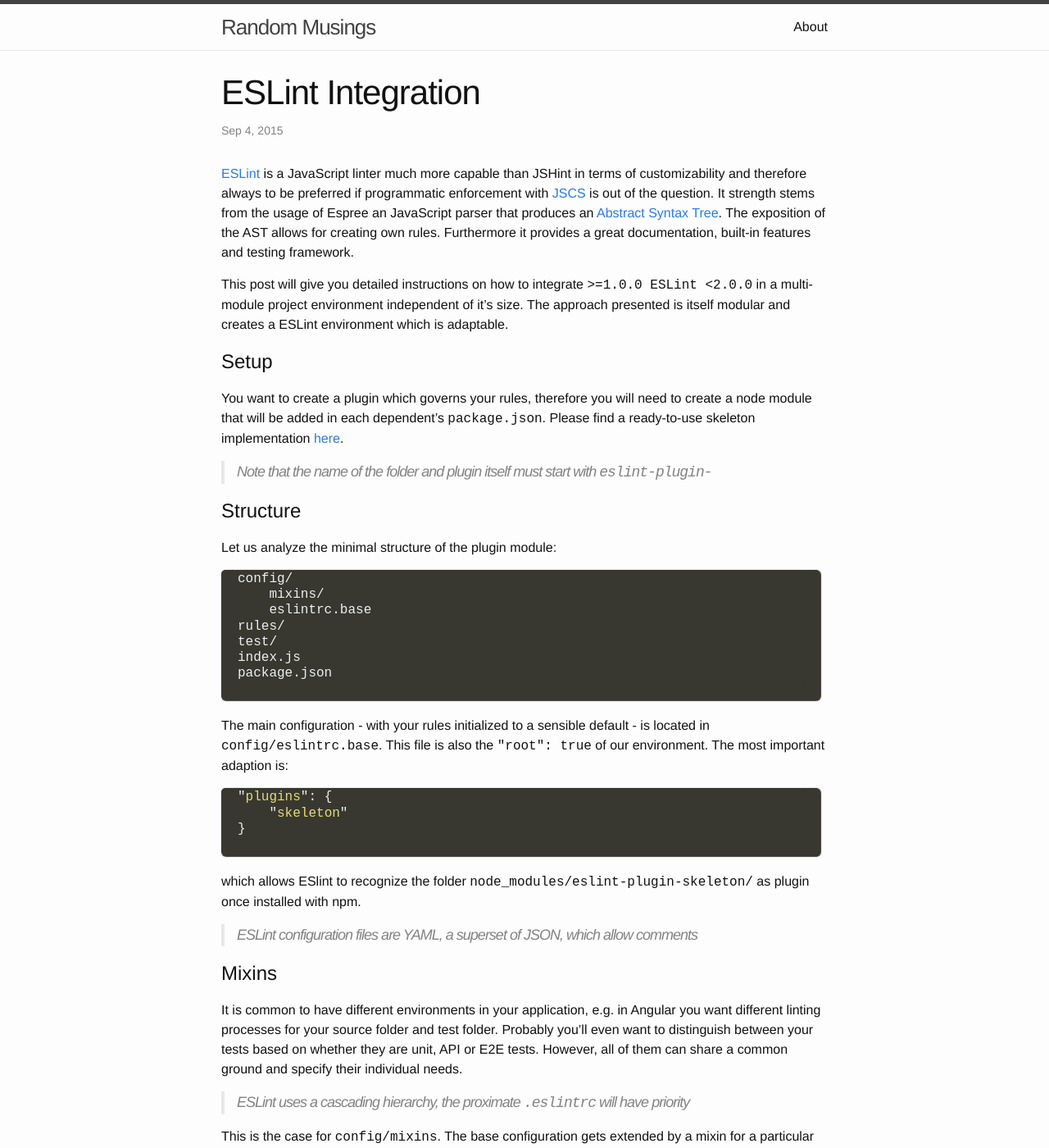
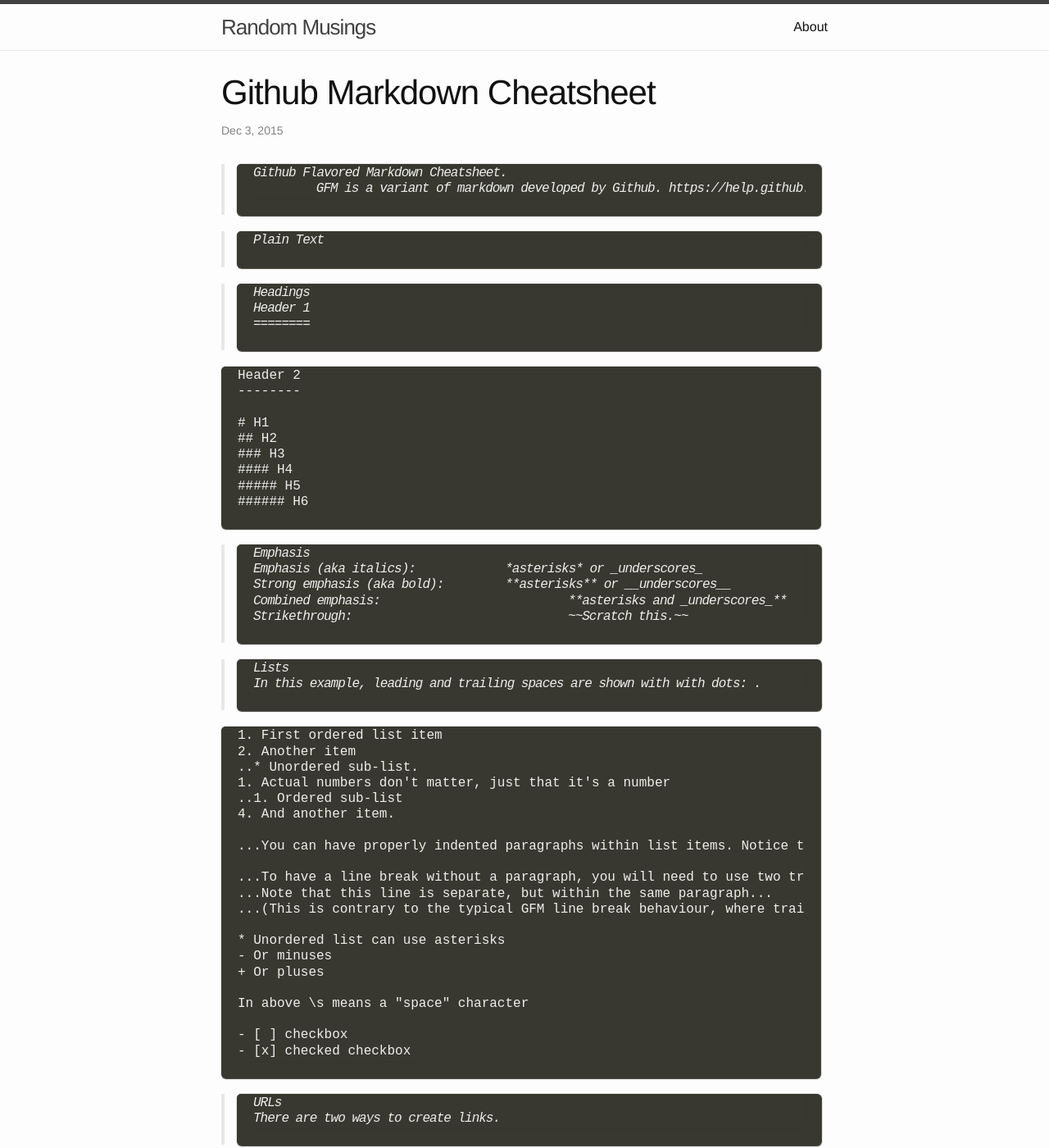
Before and after one commit to ErikMikkelson/ErikMikkelson.github.io, a Jekyll site: the page built from _posts/2015-12-03-github-markdown-cheatsheet.markdown, in a window 1280 px wide and 1400 px high. Shown: the whole window at 82% size. Built offline with Jekyll 4.4.1, drawn with Linux system fonts in a browser that asks for light colours; Markdown is read by kramdown in place of the engine named in the settings; some of the changed text lies outside the part shown.

Commit message:
Change to cheatsheet

`````diff
--- a/_posts/2015-12-03-github-markdown-cheatsheet.markdown
+++ b/_posts/2015-12-03-github-markdown-cheatsheet.markdown
@@ -1,174 +1,196 @@
 ---
 layout: post
-title:  "ESLint Integration"
-date:   2015-09-04
+title:  "Github Markdown Cheatsheet"
+date:   2015-12-03
 ---
 
-[ESLint](http://eslint.org/) is a JavaScript linter much more capable than JSHint in terms of customizability and therefore always to be preferred if programmatic enforcement with [JSCS](http://jscs.info/) is out of the question. It strength stems from the usage of Espree an JavaScript parser that produces an [Abstract Syntax Tree](http://felix-kling.de/esprima_ast_explorer/). The exposition of the AST allows for creating own rules. Furthermore it provides a great documentation, built-in features and testing framework.
+>	Github Flavored Markdown Cheatsheet.
+>		GFM is a variant of markdown developed by Github.
+https://help.github.com/articles/github-flavored-markdown
+https://github.com/adam-p/markdown-here/wiki/Markdown-Cheatsheet
 
-This post will give you detailed instructions on how to integrate `>=1.0.0 ESLint <2.0.0`  in a multi-module project environment independent of it's size. The approach presented is itself modular and creates a ESLint environment which is adaptable.
+>	Plain Text
 
-# Setup
+>	Headings
+	Header 1
+	========
 
-You want to create a plugin which governs your rules, therefore you will need to create a node module that will be added in each dependent's `package.json`. Please find a ready-to-use skeleton implementation [here](https://github.com/akullpp/eslint-plugin-skeleton).
+	Header 2
+	--------
 
-> Note that the name of the folder and plugin itself must start with `eslint-plugin-`
+	# H1
+	## H2
+	### H3
+	#### H4
+	##### H5
+	###### H6
 
-# Structure
+>	Emphasis
+	Emphasis (aka italics):		*asterisks* or _underscores_
+	Strong emphasis (aka bold):	**asterisks** or __underscores__
+	Combined emphasis:			**asterisks and _underscores_**
+	Strikethrough:				~~Scratch this.~~
 
-Let us analyze the minimal structure of the plugin module:
+>	Lists
+	In this example, leading and trailing spaces are shown with with dots: .
 
-```
-config/
-    mixins/
-    eslintrc.base
-rules/
-test/
-index.js
-package.json
-```
+	1. First ordered list item
+	2. Another item
+	..* Unordered sub-list.
+	1. Actual numbers don't matter, just that it's a number
+	..1. Ordered sub-list
+	4. And another item.
 
-The main configuration - with your rules initialized to a sensible default - is located in `config/eslintrc.base`. This file is also the `"root": true` of our environment. The most important adaption is:
+	...You can have properly indented paragraphs within list items. Notice the blank line above, and the leading spaces (at least one, but we'll use three here to also align the raw Markdown).
 
-```js
-"plugins": {
-    "skeleton"
-}
-```
+	...To have a line break without a paragraph, you will need to use two trailing spaces...
+	...Note that this line is separate, but within the same paragraph...
+	...(This is contrary to the typical GFM line break behaviour, where trailing spaces are not required.)
 
-which allows ESlint to recognize the folder `node_modules/eslint-plugin-skeleton/` as plugin once installed with npm.
+	* Unordered list can use asterisks
+	- Or minuses
+	+ Or pluses
 
-> ESLint configuration files are YAML, a superset of JSON, which allow comments
+	In above \s means a "space" character
 
-# Mixins
+	- [ ] checkbox
+	- [x] checked checkbox
 
-It is common to have different environments in your application, e.g. in Angular you want different linting processes for your source folder and test folder. Probably you'll even want to distinguish between your tests based on whether they are unit, API or E2E tests. However, all of them can share a common ground and specify their individual needs.
+>	URLs
+	There are two ways to create links.
 
-> ESLint uses a cascading hierarchy, the proximate `.eslintrc` will have priority
+	[text](url)	Turn text into an URL.
 
-This is the case for `config/mixins`. The base configuration gets extended by a mixin for a particular environment:
+	![alt text](URL "title")  Place an image inline.
 
-1. Source environment `config/mixin/browser`:
+	![alt text][label]
+	[label]: URL "title"
 
-    ```js
-    {
-        "env": {
-            "node": false,
-            "browser": true
-        },
-        "rules": {
-            "strict": [2, "function"],
-            "no-console": 2
-        }
-    }
-    ```
+	[I'm an inline-style link](https://www.google.com)
 
-2. Test environment `config/mixin/test`:
+	[I'm an inline-style link with title](https://www.google.com "Google's Homepage")
 
-    > Note the prefix of the custom rule is the same as the plugin name
+	[I'm a reference-style link][Arbitrary case-insensitive reference text]
 
-    ```js
-    {
-        "env": {
-            "mocha": true
-        },
-        "rules": {
-            "skeleton/leftover-only": 2
-        }
-    }
-    ```
+	[I'm a relative reference to a repository file](../blob/master/LICENSE)
 
-`leftover-only` is an example rule which detects `.only`
+	[You can use numbers for reference-style link definitions][1]
 
-3. Unit test environment `config/mixin/unit`:
+	Or leave it empty and use the [link text itself]
 
-    ```js
-    {
-        "extends": [
-            "./browser",
-            "./test"
-        ],
-        "globals": {
-            "inject": true,
-            "module": true,
-            "sinon": true
-        }
-    }
-    ```
+	Some text to show that the reference links can follow later.
 
-# Custom Rules
+	[arbitrary case-insensitive reference text]: https://www.mozilla.org
+	[1]: http://slashdot.org
+	[link text itself]: http://www.reddit.com
 
-Custom rules go to `rules` and their respective tests to `test`. They have to be exported inside the `index.js`:
+>	Images
+	Inline-style:		![alt text](url "title")
 
-```js
-'use strict';
+	Reference-style:	![alt text][logo]
 
-module.exports = {
-    rules: {
-        'leftover-only': require('./rules/leftover-only')
-    }
-};
-```
+>	Code Blocks
+	Markdown converts text with four spaces at the front of each line to code
+	blocks. GFM supports that, but we also support fenced blocks. Just wrap your
+	code blocks in ``` and you won't need to indent manually to trigger a code
+	block. Keep in mind that both types of code blocks need to have a blank line
+	before them:
 
-# Integration
 
-The dependent modules or applications will need to add following dependencies to their `package.json`:
+	```
+	function test()
+	{
+		console.log("notice the blank line before this function?");
+	}
+	```
 
-```js
-"eslint": "^1.1.0",
-"eslint-plugin-skeleton": "^1.0.0"
-```
+	```
+	No language indicated, so no syntax highlighting.
+	But let's throw in a <b>tag</b>.
+	```
 
-> You'll need a private registry or you have to use git urls
+>	Syntax highlighting
+	Code blocks can be taken a step further to add syntax highlighting if you
+	request it. In your fenced block, add an optional language identifier and
+	it will run it through syntax highlighting. For example, to syntax highlight
+	Ruby code:
 
-Let's construct a typical Angular application structure enriched by ESLint:
+	```ruby
+	require 'redcarpet'
+	markdown = Redcarpet.new("Hello World!")
+	puts markdown.to_html
+	```
 
-```
-app/
-    bower_components/
-    .eslintrc
-node_modules/
-test/
-    e2e/
-        .eslintrc
-    api/
-        .eslintrc
-    unit/
-        .eslintrc
-.eslintignore
-.eslintrc
-```
+	Linguist [https://github.com/github/linguist] is used to perform language
+	detection and syntax highlighting. You can find out which keywords are valid
+	by perusing the languages YAML file [https://github.com/github/linguist/blob/master/lib/linguist/languages.yml].
 
-The `.eslintignore` is similar to a `.gitignore` and should ignore your `app/bower_components` and your `dist`.
+>	Tables
+	Tables aren't part of the core Markdown spec, but they are part of GFM and
+	Markdown Here supports them. They are an easy way of adding tables to your
+	email -- a task that would otherwise require copy-pasting from another application.
 
-The base `.eslintrc` will extend the base configuration from the plugin and function as root:
+	Colons can be used to align columns.
 
-```js
-{
-    "extends": "./node_modules/eslint-plugin-skeleton/config/eslintrc.base"
-}
-```
+	| Tables        | Are           | Cool  |
+	| ------------- |:-------------:| -----:|
+	| col 3 is      | right-aligned | $1600 |
+	| col 2 is      | centered      |   $12 |
+	| zebra stripes | are neat      |    $1 |
 
-The specific configurations extend their mixin. Examples:
+	The outer pipes (|) are optional, and you don't need to make the raw
+	Markdown line up prettily. You can also use inline Markdown.
 
-`app/.eslintrc`:
+	Markdown | Less | Pretty
+	--- | --- | ---
+	*Still* | `renders` | **nicely**
+	1 | 2 | 3
 
-```js
-{
-    "extends": "../node_modules/eslint-plugin-skeleton/config/mixins/browser"
-}
-````
+>	Blockquotes
+	> Blockquotes are very handy in email to emulate reply text.
+	> This line is part of the same quote.
 
-`app/test/unit/.eslintrc`:
+	Quote break.
 
-```js
-{
-    "extends": "../node_modules/eslint-plugin-skeleton/config/mixins/unit"
-}
-````
+	> This is a very long line that will still be quoted properly when it wraps. Oh boy let's keep writing to make sure this is long enough to actually wrap for everyone. Oh, you can *put* **Markdown** into a blockquote.
 
-and so on.
+>	Inline html
+	You can also use raw HTML in your Markdown, and it'll mostly work pretty well.
 
-If you then run `npm i` it will install the plugin and it will be available. Changes to your linting can be made at a central location, your build tool isn't a special case and it works flawless with editor plugins.
+	<dl>
+  		<dt>Definition list</dt>
+  		<dd>Is something people use sometimes.</dd>
 
-> Global ESLint doesn't recognize local plugins. Always install ESLint and the plugin locally. Also you can't link your Gulp module with the lint task.
+  		<dt>Markdown in HTML</dt>
+  		<dd>Does *not* work **very** well. Use HTML <em>tags</em>.</dd>
+	</dl>
+
+>	Horizontal Rule
+	Three or more...
+
+	---
+
+	Hyphens
+
+	***
+
+	Asterisks
+
+	___
+
+	Underscores
+
+>	Line Breaks
+	My basic recommendation for learning how line breaks work is to experiment
+	and discover -- hit <Enter> once (i.e., insert one newline), then hit it
+	twice (i.e., insert two newlines), see what happens. You'll soon learn to
+	get what you want. "Markdown Toggle" is your friend.
+
+	Here are some things to try out:
+
+	Here's a line for us to start with.
+
+	This line is separated from the one above by two newlines, so it will be a *separate paragraph*.
+
+	This line is also a separate paragraph, but...
+	This line is only separated by a single newline, so it's a separate line in the *same paragraph*.
`````
